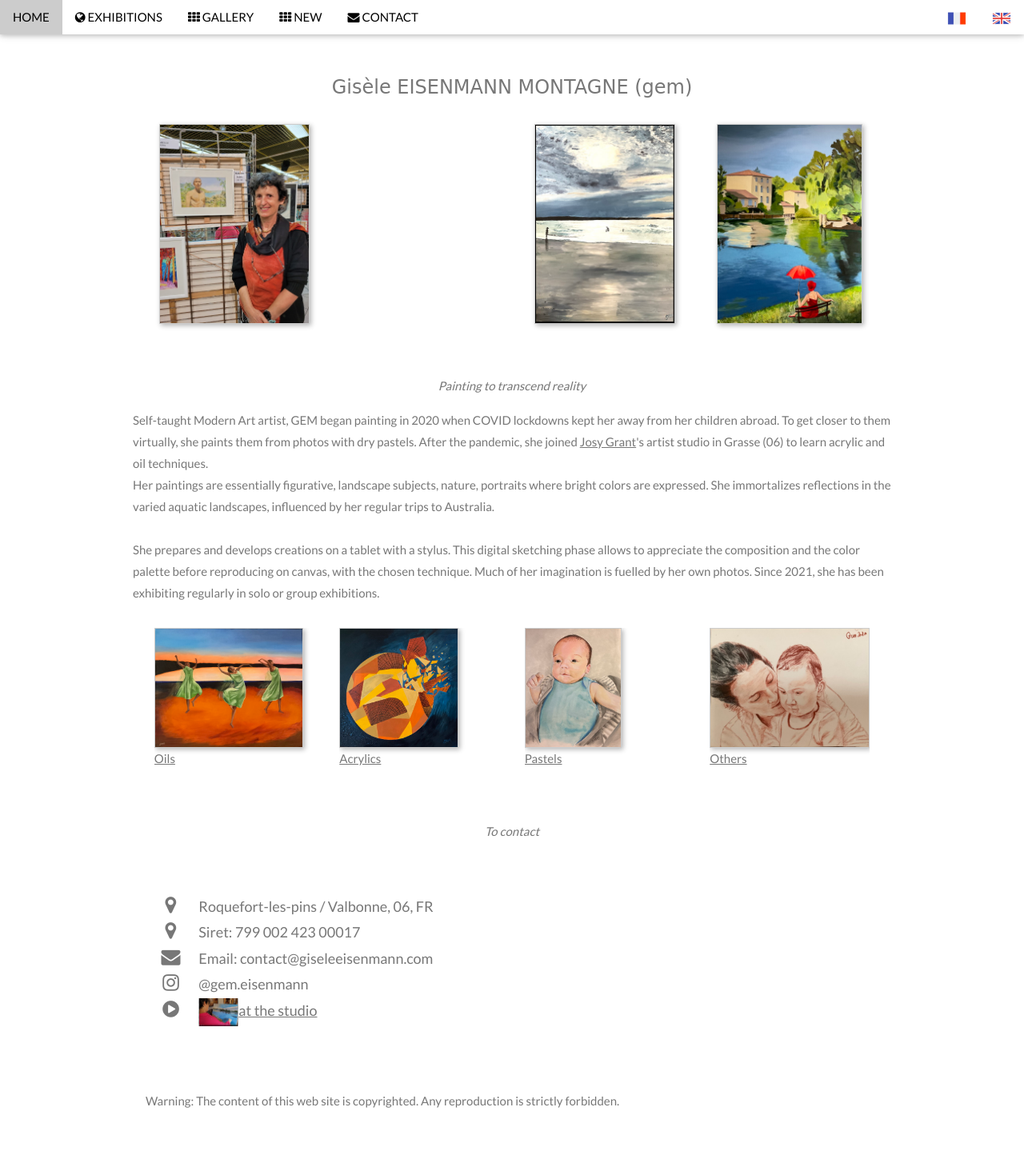
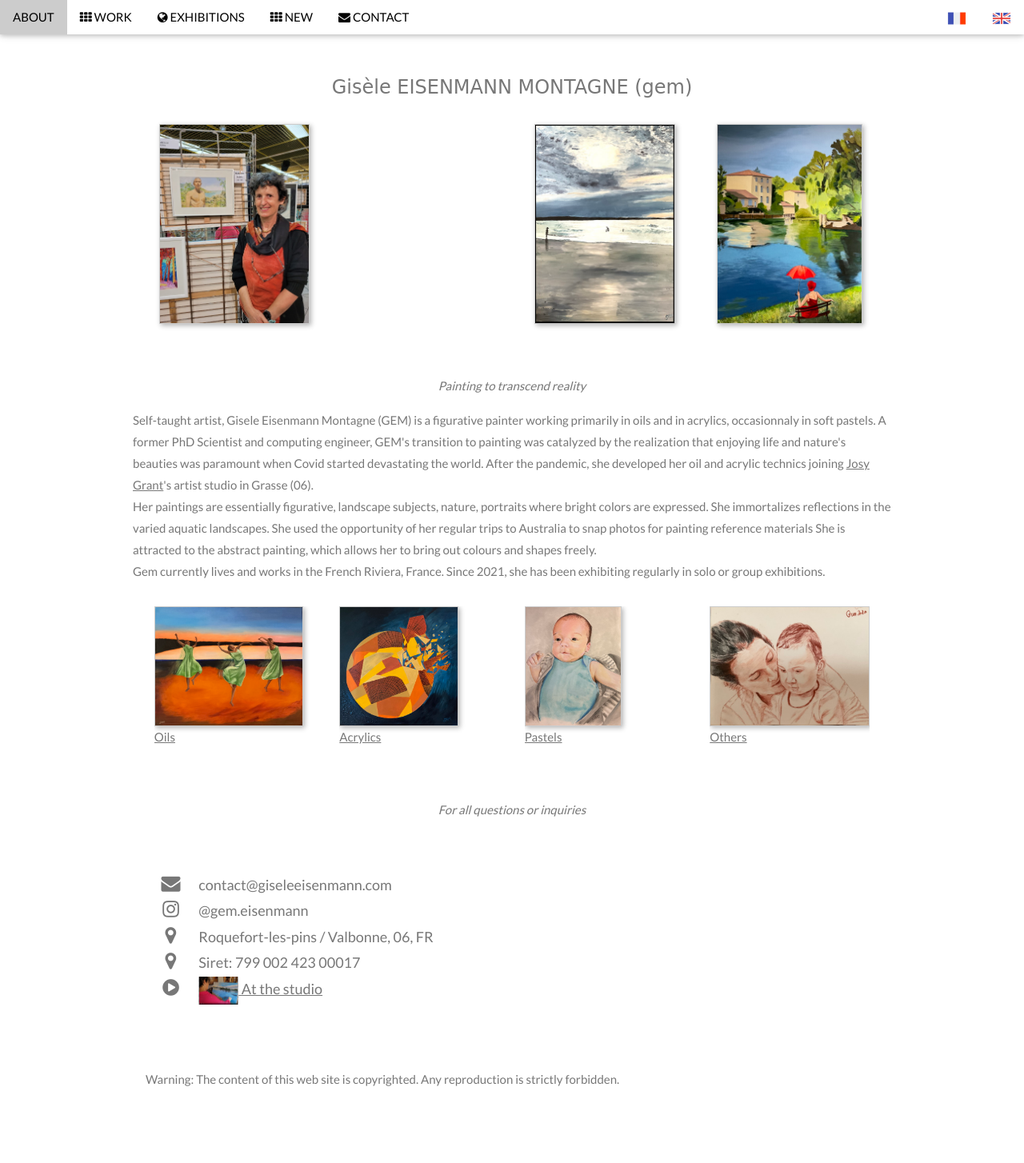
Before and after one commit to MichelEisenmann/gem-gallery, a PHP site: page / in a window 1280 px wide. Shown: the whole page at 80% size. After the commit the page ends 1358 px from the top, so only its background shows below. Run offline with PHP 8.4, Linux system fonts and the light colour scheme.

Commit message:
changed introduction text, inverse oeuvres et expos. Ameliore contact block

```diff
--- a/htdocs/index.php
+++ b/htdocs/index.php
@@ -304,13 +304,14 @@
   <div class="w3-row w3-padding-32 w3-section">
     <div class="w3-col m8 w3-panel">
       <div class="w3-large w3-margin-bottom">
-        <i class="fa fa-map-marker fa-fw w3-hover-text-black w3-xlarge w3-margin-right"></i> Roquefort-les-pins / Valbonne, 06, FR</br>
+
+        <i class="fa fa-envelope fa-fw w3-hover-text-black w3-xlarge w3-margin-right"></i> contact@giseleeisenmann.com</br>
+	    <i class="fa fa-instagram fa-fw w3-hover-text-black w3-xlarge w3-margin-right"></i> @gem.eisenmann</br>
+		<i class="fa fa-map-marker fa-fw w3-hover-text-black w3-xlarge w3-margin-right"></i> Roquefort-les-pins / Valbonne, 06, FR</br>
 	    <i class="fa fa-map-marker fa-fw w3-hover-text-black w3-xlarge w3-margin-right"></i> Siret: 799 002 423 00017</br>
-        <i class="fa fa-envelope fa-fw w3-hover-text-black w3-xlarge w3-margin-right"></i> Email: contact@giseleeisenmann.com</br>
-	    <i class="fa fa-instagram fa-fw w3-hover-text-black w3-xlarge w3-margin-right"></i> @gem.eisenmann</br>
         <i class="fa fa-play-circle fa-fw w3-hover-text-black w3-xlarge w3-margin-right"></i>
 	    <a href="public/images/web/20230725_GEM_painting.mp4">
-	          <img class="video" src="public/images/web/2023_artist-working_small.png" alt="Atelier" />at the studio
+	          <img class="video" src="public/images/web/2023_artist-working_small.png" alt="Atelier" /> At the studio
 	    </a>
       </div>
     </div>
--- a/htdocs/private/locale/en/messages.php
+++ b/htdocs/private/locale/en/messages.php
@@ -1,8 +1,8 @@
 <?php
 return array(
-    'ACCUEIL' => "HOME",
-    'EXPOSITIONS' => "EXHIBITIONS",
-    'GALERIE' => "GALLERY",
+    'ACCUEIL' => "ABOUT",
+    'GALERIE' => "WORK",
+	'EXPOSITIONS' => "EXHIBITIONS",
     'NOUVEAUTES' => "NEW",
     'CONTACT' => "CONTACT",
 
@@ -11,29 +11,29 @@ return array(
     'Pastels' => 'Pastels',
     'Autres' => 'Others',
     'Abstrait' => 'Abstract',
-    'Flore' => 'Flore',
-    'Paysages' => 'Landscapes',
-    'Reproductions' => 'Reproductions',
+    'Flore' => 'Flora',
+    'Paysages' => 'Landscape',
+    'Reproductions' => 'Reproduction',
     'Vivant' => 'Life',
 
     'Slogan' => 'Painting to transcend reality',
 
     'Introduction' => '<p>
-     Self-taught Modern Art artist, GEM began painting in 2020 when COVID lockdowns kept her away from her children abroad.
-	 To get closer to them virtually, she paints them from photos with dry pastels.
-	 After the pandemic, she joined <a href="http://www.atelier-des-beaux-arts-grasse.fr/">Josy Grant</a>\'s artist studio in Grasse (06)
-	 to learn acrylic and oil techniques.
-     <br>Her paintings are essentially figurative, landscape subjects, nature, portraits where bright colors are expressed. She immortalizes
-	 reflections in the varied aquatic landscapes, influenced by her regular trips to Australia.</br>
-	 <br>She prepares and develops creations on a tablet with a stylus. This digital sketching phase allows
-	 to appreciate the composition and the color palette before reproducing on canvas, with the chosen technique.
-	 Much of her imagination is fuelled by her own photos. Since 2021, she has been exhibiting regularly in solo or group exhibitions.
+     Self-taught artist, Gisele Eisenmann Montagne (GEM) is a figurative painter working primarily in oils and in acrylics,
+	 occasionnaly in soft pastels. A former PhD Scientist and computing engineer, GEM\'s transition to painting was catalyzed by
+	 the realization that enjoying life and nature\'s beauties was paramount when Covid started devastating the world.
+	 After the pandemic, she developed her oil and acrylic technics joining <a href="http://www.atelier-des-beaux-arts-grasse.fr/">Josy Grant</a>\'s artist studio in Grasse (06).
+	 <br>Her paintings are essentially figurative, landscape subjects, nature, portraits where bright colors are expressed. She immortalizes
+	 reflections in the varied aquatic landscapes. She used the opportunity of her regular trips to Australia to snap photos
+	 for painting reference materials
+	 She is attracted to the abstract painting, which allows her to bring out colours and shapes freely.</br>
+	 Gem currently lives and works in the French Riviera, France. Since 2021, she has been exhibiting regularly in solo or group exhibitions.
     </br>
   </p>',
 
     'Avertissement' => 'Warning: The content of this web site is copyrighted. Any reproduction is strictly forbidden.',
 
-    'Contacter' => 'To contact',
+    'Contacter' => 'For all questions or inquiries',
 
 );
 ?>
--- a/htdocs/public/navbar.php
+++ b/htdocs/public/navbar.php
@@ -6,10 +6,10 @@
     </a>
     <a href="<?= Translator::url('/index.php') ?>"
        class="w3-bar-item w3-button"><?= Translator::t('ACCUEIL') ?></a>
+    <a href="<?= Translator::url('/public/acces_a_toutes.php') ?>"
+       class="w3-bar-item w3-button w3-hide-small"><i class="fa fa-th"></i> <?= Translator::t('GALERIE') ?></a>
     <a href="<?= Translator::url('/public/expositions.php') ?>"
        class="w3-bar-item w3-button w3-hide-small"><i class="fa fa-globe"></i> <?= Translator::t('EXPOSITIONS') ?></a>
-    <a href="<?= Translator::url('/public/acces_a_toutes.php') ?>"
-       class="w3-bar-item w3-button w3-hide-small"><i class="fa fa-th"></i> <?= Translator::t('GALERIE') ?></a>
     <a href="<?= Translator::url('/public/contenu_d_une_galerie.php?key=new') ?>"
        class="w3-bar-item w3-button w3-hide-small"><i class="fa fa-th"></i> <?= Translator::t('NOUVEAUTES') ?></a>
     <a href="<?= Translator::url('/index.php#contact') ?>"
@@ -26,10 +26,10 @@
   <div id="navDemo" class="w3-bar-block w3-white w3-hide w3-hide-large w3-hide-medium">
     <a href="<?= Translator::url('/index.php') ?>"
        class="w3-bar-item w3-button" onclick="toggleFunction()"><?= Translator::t('ACCUEIL') ?></a>
-    <a href="<?= Translator::url('/public/expositions.php') ?>"
-       class="w3-bar-item w3-button" onclick="toggleFunction()"><?= Translator::t('EXPOSITIONS') ?></a>
     <a href="<?= Translator::url('/public/acces_a_toutes.php') ?>"
        class="w3-bar-item w3-button" onclick="toggleFunction()"><?= Translator::t('GALERIE') ?></a>
+	<a href="<?= Translator::url('/public/expositions.php') ?>"
+       class="w3-bar-item w3-button" onclick="toggleFunction()"><?= Translator::t('EXPOSITIONS') ?></a>
     <a href="<?= Translator::url('/public/contenu_d_une_galerie.php?key=new') ?>"
        class="w3-bar-item w3-button" onclick="toggleFunction()"><?= Translator::t('NOUVEAUTES') ?></a>
     <a href="<?= Translator::url('/index.php#contact') ?>"
```
Also changed, not shown: htdocs/private/locale/fr/messages.php (+18 -19 lines).
